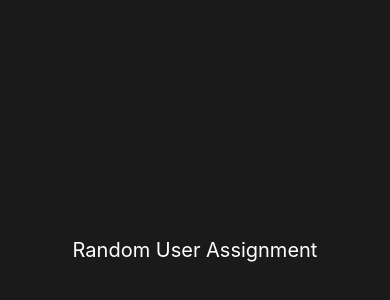
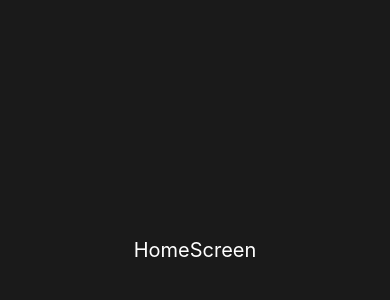
Before and after one commit to chab0114/mad9135-react-native-assignment-2, a React Native app: screen / in a window 390 px wide. Shown: the part 172-472 px from the top of the page. Built offline with nearby package versions, Linux system fonts and the light colour scheme.

Commit message:
feat: create HomeScreen component

```diff
--- a/App.tsx
+++ b/App.tsx
@@ -1,23 +1,7 @@
+// App.tsx
 import React from 'react';
-import { View, Text, StyleSheet } from 'react-native';
+import HomeScreen from './src/screens/HomeScreen';
 
 export default function App() {
-  return (
-    <View style={styles.container}>
-      <Text style={styles.text}>Random User Assignment</Text>
-    </View>
-  );
+  return <HomeScreen />;
 }
-
-const styles = StyleSheet.create({
-  container: {
-    flex: 1,
-    justifyContent: 'center',
-    alignItems: 'center',
-    backgroundColor: '#1a1a1a',
-  },
-  text: {
-    fontSize: 20,
-    color: '#ffffff',
-  },
-});
--- a/package.json
+++ b/package.json
@@ -10,10 +10,13 @@
   },
   "dependencies": {
     "@react-native-async-storage/async-storage": "2.2.0",
+    "@rneui/base": "^4.0.0-rc.7",
+    "@rneui/themed": "^4.0.0-rc.8",
     "expo": "~54.0.9",
     "expo-status-bar": "~3.0.8",
     "react": "19.1.0",
-    "react-native": "0.81.4"
+    "react-native": "0.81.4",
+    "react-native-vector-icons": "^10.3.0"
   },
   "devDependencies": {
     "@types/react": "~19.1.0",
--- /dev/null
+++ b/src/screens/HomeScreen.tsx
@@ -0,0 +1,23 @@
+import React from 'react';
+import { View, Text, StyleSheet } from 'react-native';
+
+export default function HomeScreen() {
+  return (
+    <View style={styles.container}>
+      <Text style={styles.text}>HomeScreen</Text>
+    </View>
+  );
+}
+
+const styles = StyleSheet.create({
+  container: {
+    flex: 1,
+    justifyContent: 'center',
+    alignItems: 'center',
+    backgroundColor: '#1a1a1a',
+  },
+  text: {
+    fontSize: 20,
+    color: '#ffffff',
+  },
+});
```
Also changed, not shown: 1 other file (tests, documents, lock files or other folders).
